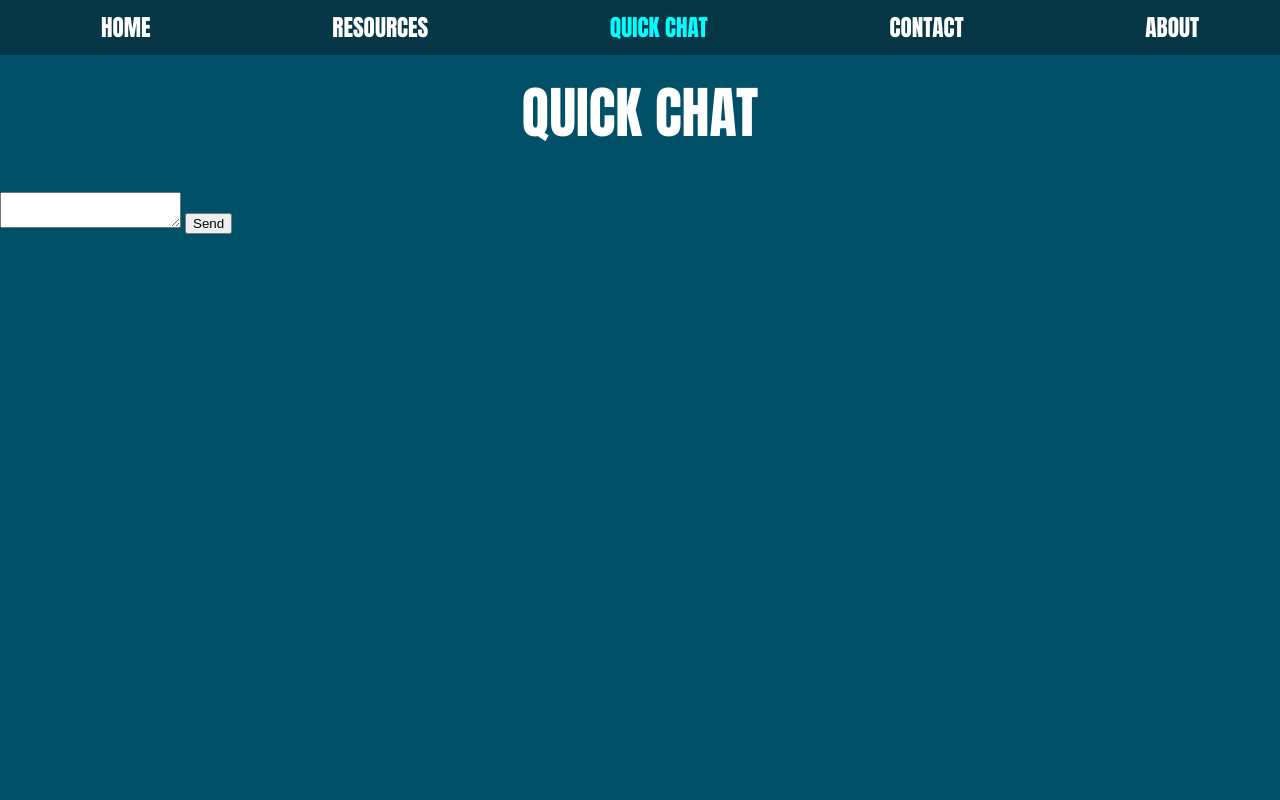
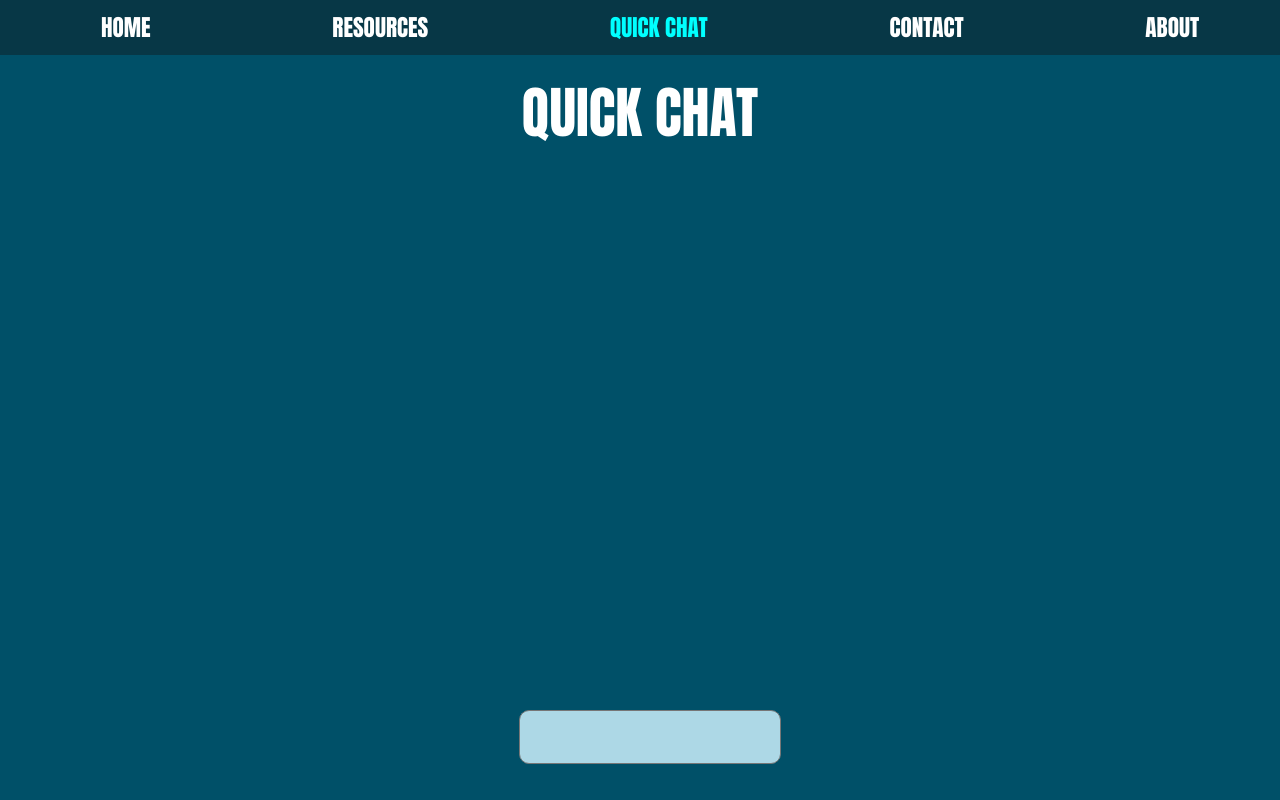
Before and after one commit to Formulaeagle161/Mental-Health-Project, a website built with Vite: page quickchat/index.html in a window 1280 px wide. Both pictures are taken after a click on the button "I'm depressed". Built offline with nearby package versions, Linux system fonts and the light colour scheme; some packages are replaced by stand-ins of ours; no server answers; the database is empty.

Commit message:
no moar button + better mesag

```diff
--- a/quickchat/index.html
+++ b/quickchat/index.html
@@ -29,8 +29,7 @@
     </div>
 
     <div id="messagediv">
-        <textarea id="messagebox"></textarea>
-        <button id="send">Send</button>
+        <textarea id="messagebox" style="resize: none;"></textarea>
     </div>
 
     <ul id="messageslist">
--- a/quickchat/quickchat.css
+++ b/quickchat/quickchat.css
@@ -65,3 +65,24 @@ h1 {
     background-color:darkgray;
     cursor: pointer;
 }
+#messagediv {
+    position: fixed;
+    bottom: 5%;
+    width: 100%;
+    height: 5%;
+    background-color: #f1f1f1;
+    padding: 10px;
+    text-align: center;
+    background-color: #005068;
+
+
+}
+
+#messagebox {
+    border-radius: 10px;
+    width: 20%;
+    height: 120%;
+    background-color:lightblue;
+    display: inline-block;
+
+}
```
